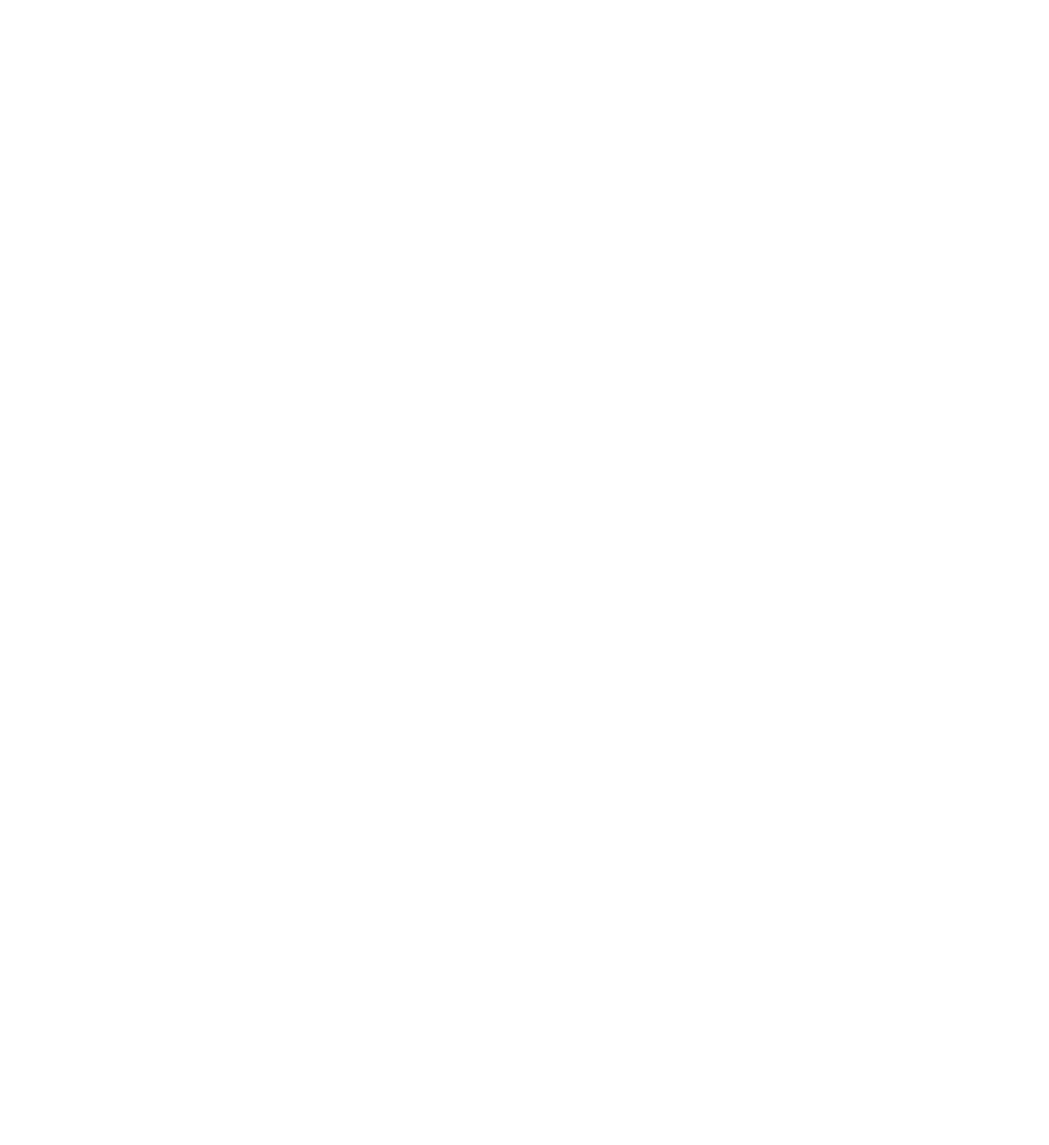
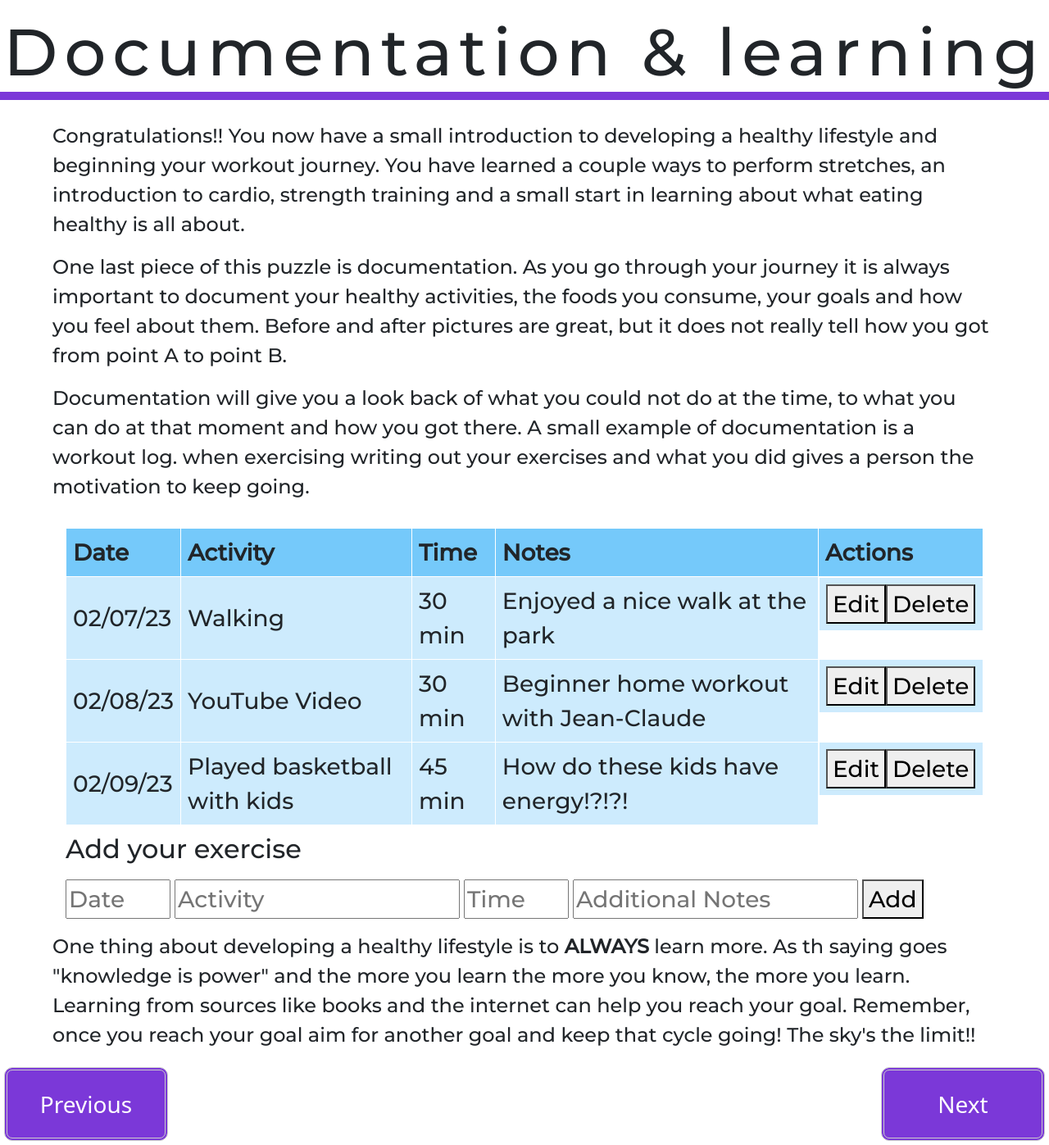
Before and after one commit to calvinalee2006/Beginners-guide-to-fitness, a React (Create React App) app: page /Stretching/Cardio/WeightTraining/Diet/endPage in a window 1280 px wide. Before the commit this address had no page. Shown: the whole page at 82% size. Before the commit the page ends 800 px from the top, so only its background shows below. Built offline with nearby package versions, Linux system fonts and the light colour scheme.

Commit message:
almost done!!!

```diff
--- a/src/App.js
+++ b/src/App.js
@@ -4,6 +4,7 @@ import Stretching from './components/Stretches/Stretching'
 import Cardio from "./components/Cardio/Cardio";
 import WeightTraining from './components/WeightTraining/WeightTraining';
 import Diet from './components/Diet/Diet';
+import EndPage from './components/EndPage/endPage'
 // import WorkoutJournal from "./components/noSurvey/WorkoutJournal";
 import {BrowserRouter as Router, Route, Routes, } from 'react-router-dom';
 
@@ -18,6 +19,7 @@ import {BrowserRouter as Router, Route, Routes, } from 'react-router-dom';
         <Route path = 'Stretching/Cardio'  element ={<Cardio />} />
         <Route path = '/Stretching/Cardio/WeightTraining' element = {< WeightTraining/>} />
         <Route path = '/Stretching/Cardio/WeightTraining/Diet' element ={<Diet/>} />
+        <Route path = '/Stretching/Cardio/WeightTraining/Diet/endPage' element ={<EndPage />} />
         {/* <Route path = 'WorkoutJournal' exact element={<WorkoutJournal/>}/> */}
       </Routes>
     </Router>
--- a/src/components/Diet/Diet.js
+++ b/src/components/Diet/Diet.js
@@ -172,7 +172,7 @@ export default function Diet() {
           on your health journey and how eating these foods and help your body during your health journey. </p>
       <div>
         <button className="btn-left" onClick ={() => navigate(-1)}>Previous</button>
-        <NavLink to="/">
+        <NavLink to="endPage">
             <button className="btn-right">Next</button>
             </NavLink>
             </div>
--- a/src/components/WorkoutTracker/WorkoutJournal.js
+++ b/src/components/EndPage/endPage.js
@@ -1,13 +1,14 @@
-import React, {Fragment, useState} from 'react';
-import {NavLink} from 'react-router-dom'
+import React, {Fragment, useState} from 'react'
+import {NavLink,useNavigate} from 'react-router-dom';
 import {nanoid} from 'nanoid';
 import data from "./mock-data.json";
-import './noSurvey.css';
-import ReadOnlyRow from '../../ReadOnlyRow';
-import EditableRow from '../../EditableRow';
+import ReadOnlyRow from './ReadOnlyRow';
+import EditableRow from './EditableRow';
 
-function WorkoutJournal() {
-  const [workoutData, setWorkoutData] = useState(data);
+const endPage = () => {
+    const navigate = useNavigate()
+
+    const [workoutData, setWorkoutData] = useState(data);
   const [addFormData, setAddFormData] = useState({
     Date: "",
     Activity: "",
@@ -110,18 +111,24 @@ function WorkoutJournal() {
 
     setWorkoutData(newWorkoutData);
   }
-
   return (
     <>
-      <h1>Example workout Journal</h1>
-      <p> When starting your workout Journey, keeping track of every activity, whether it be an actual workout, yard work,
-        or playing with your children etc. it is always important to take not of what you have done. Remember, the primary goal is to raise
-        your heartbeat and in my own personal terms "break a sweat"
-      </p>
-      <p>We prefer the tried and true pen and paper method of keeping track of your workout, but we openly welcome you to keep track of your
-        workout through this table, that way you can look back at all your workouts!
-      </p>
-      <div className = 'app-container'>
+
+    <h1 className = "docAndLearn">Documentation & learning</h1>
+
+<div className ="endContainer">
+    <p>
+        Congratulations!! You now have a small introduction to developing a healthy lifestyle and beginning your workout journey. You have
+        learned a couple ways to perform stretches, an introduction to cardio, strength training and a small start in learning about what eating
+        healthy is all about.
+    </p>
+    <p>One last piece of this puzzle is documentation. As you go through your journey it is always important to document your healthy activities, the foods you consume,
+        your goals and how you feel about them. Before and after pictures are great, but it does not really tell how you got from point A to point B.
+    </p>
+    <p>Documentation will give you a look back of what you could not do at the time, to what you can do at that moment and how you got there. A small example of documentation is a workout log.
+        when exercising writing out your exercises and what you did gives a person the motivation to keep going.
+    </p>
+    <div className = 'app-container'>
         <form onSubmit ={handleEditFormSubmit}>
         <table>
             <thead>
@@ -156,7 +163,7 @@ function WorkoutJournal() {
 
         <h2>Add your exercise</h2>
         <form onSubmit={handleAddFormSubmit}>
-          <input
+          <input className="date"
             type="text"
             name="Date"
             required="required"
@@ -170,7 +177,7 @@ function WorkoutJournal() {
             placeholder="Activity"
             onChange={handleAddFormChange}
           />
-          <input
+          <input className="time"
             type="text"
             name="Time"
             required="required"
@@ -187,12 +194,19 @@ function WorkoutJournal() {
           <button type ="submit">Add</button>
         </form>
       </div>
+    <p>One thing about developing a healthy lifestyle is to <b>ALWAYS</b> learn more. As th saying goes "knowledge is power" and the more you learn the more you know, the more you learn.
+    Learning from sources like books and the internet can help you reach your goal. Remember, once you reach your goal aim for another goal and keep that cycle going! The sky's the limit!!</p>
+    </div>
 
-      <NavLink to="/noSurvey">
-            <button>Back</button>
+      <div>
+        <button className="btn-left" onClick ={() => navigate(-1)}>Previous</button>
+        <NavLink to="/">
+            <button className="btn-right">Next</button>
             </NavLink>
+            </div>
+
     </>
   )
 }
 
-export default WorkoutJournal
+export default endPage
--- a/src/styles.css
+++ b/src/styles.css
@@ -624,7 +624,6 @@
     }
 }
 
-
 .handle {
     width: .5rem;
     height: 10rem;
@@ -642,3 +641,72 @@
     font-style: italic;
     margin-top: 4rem;
 }
+
+.docAndLearn {
+    font-family: 'Montserrat';
+    font-size: 5rem;
+    letter-spacing: .5rem;
+    text-align: center;
+    margin-top: 1rem;
+    border-bottom: solid 10px #7b38d8;
+}
+
+.endContainer {
+    width: 90%;
+    margin: auto;
+    overflow: hidden;
+    font-family: 'Montserrat';
+    font-size: 1.5rem;
+    margin-top: 2%
+}
+
+
+.app-container {
+    display: flex;
+    flex-direction: column;
+    gap: 10px;
+    padding: 1rem;
+}
+
+table {
+    border-collapse: collapse;
+    width: 100%;
+}
+
+th,
+td {
+    border: 1px solid #ffffff;
+    text-align: left;
+    padding: 8px;
+    font-size: 32px;
+}
+
+th {
+    background-color: rgb(117, 201, 250);
+}
+
+td {
+    background-color: rgb(205, 235, 253);
+}
+
+form {
+    display: flex;
+    gap: 5px;
+}
+
+form td:last-child {
+    display: flex;
+    justify-content: space-evenly;
+}
+
+form * {
+    font-size: 28px;
+}
+
+.date {
+    width: 8rem;
+}
+
+.time {
+    width: 8rem;
+}
```
Also changed, not shown: src/components/WorkoutTracker/noSurvey.css (deleted, +0 -41 lines), src/components/EndPage/EditableRow.js (renamed from src/components/WorkoutTracker/EditableRow.js), src/components/EndPage/ReadOnlyRow.js (renamed from src/components/WorkoutTracker/ReadOnlyRow.js), src/components/EndPage/mock-data.json (renamed from src/components/WorkoutTracker/mock-data.json), src/components/WorkoutTracker/noSurvey.js (deleted).
